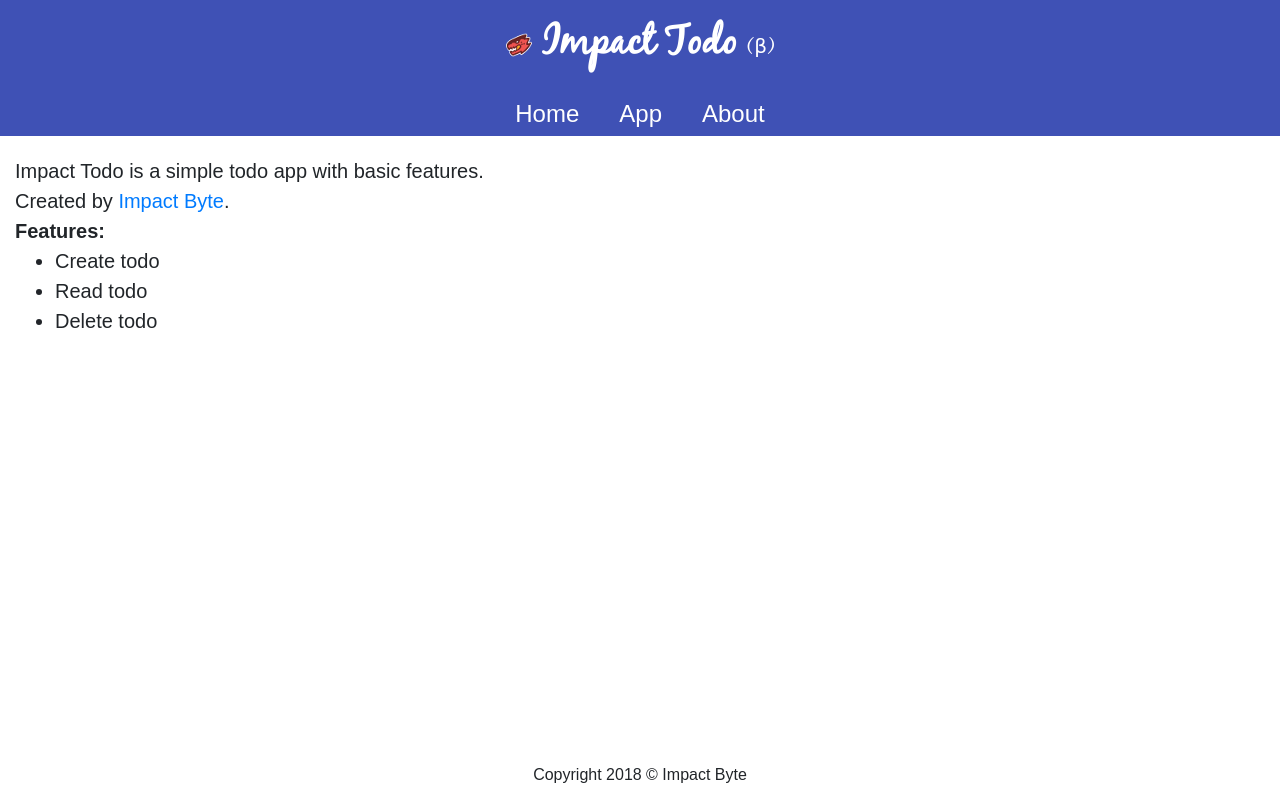
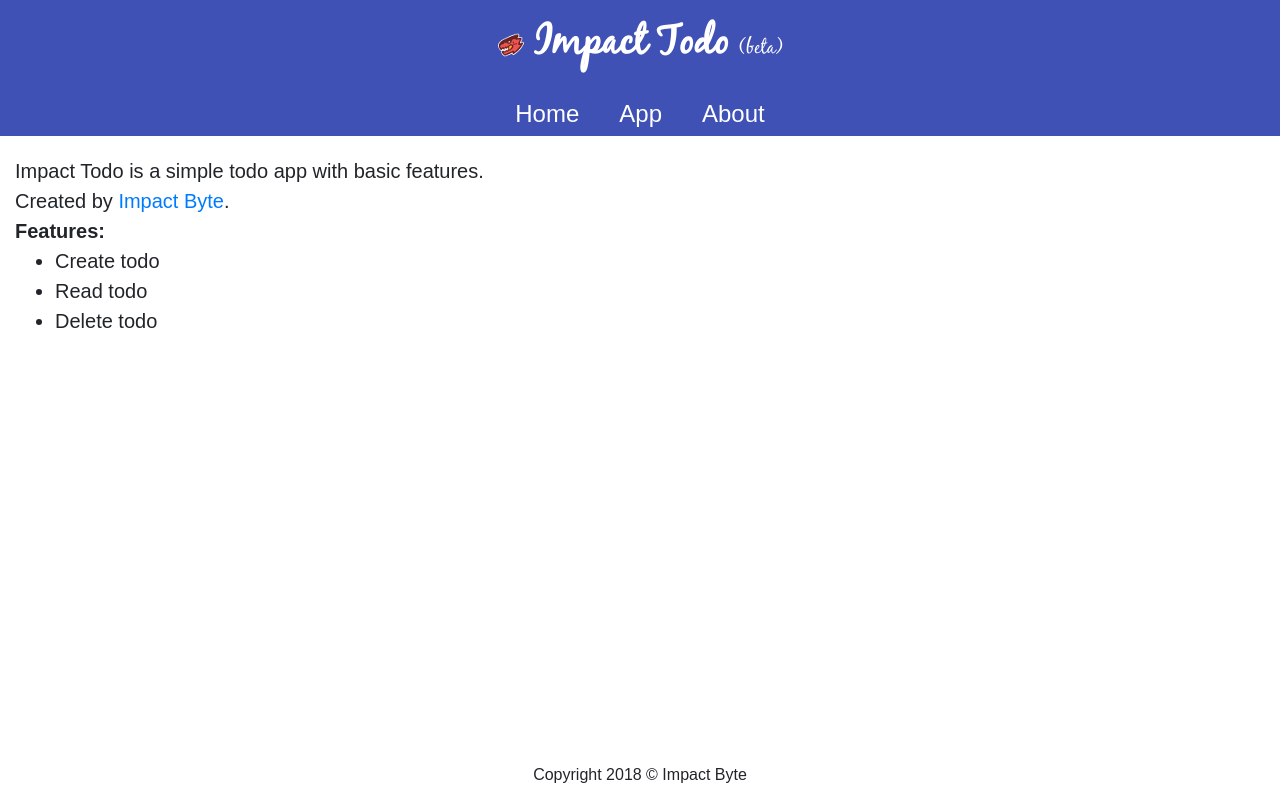
Before and after one commit to impactbyte-learn/impactodo-web, a plain HTML site: page about.html in a window 1280 px wide. Drawn offline with nearby package versions, Linux system fonts and the light colour scheme.

Commit message:
Change symbol beta to just word beta

```diff
--- a/about.html
+++ b/about.html
@@ -16,7 +16,7 @@
       <h1 id="title" class="huge animated tada">
         <img src="./assets/images/logo.png" alt="Logo">
         <span>Impact Todo</span>
-        <span class="small">(&beta;)</span>
+        <span class="small">(beta)</span>
       </h1>
     </header>
 
```
Also changed, not shown: app.html (+1 -1 lines), index.html (+1 -1 lines).
